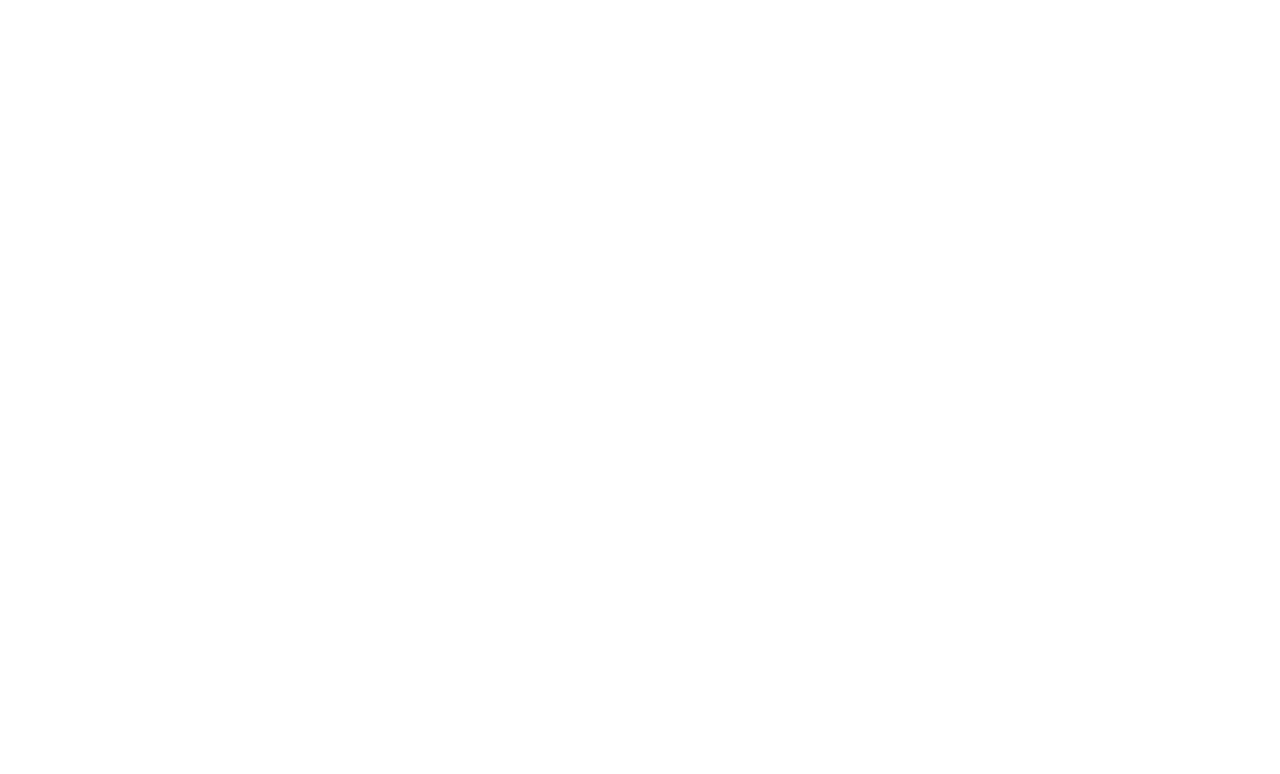
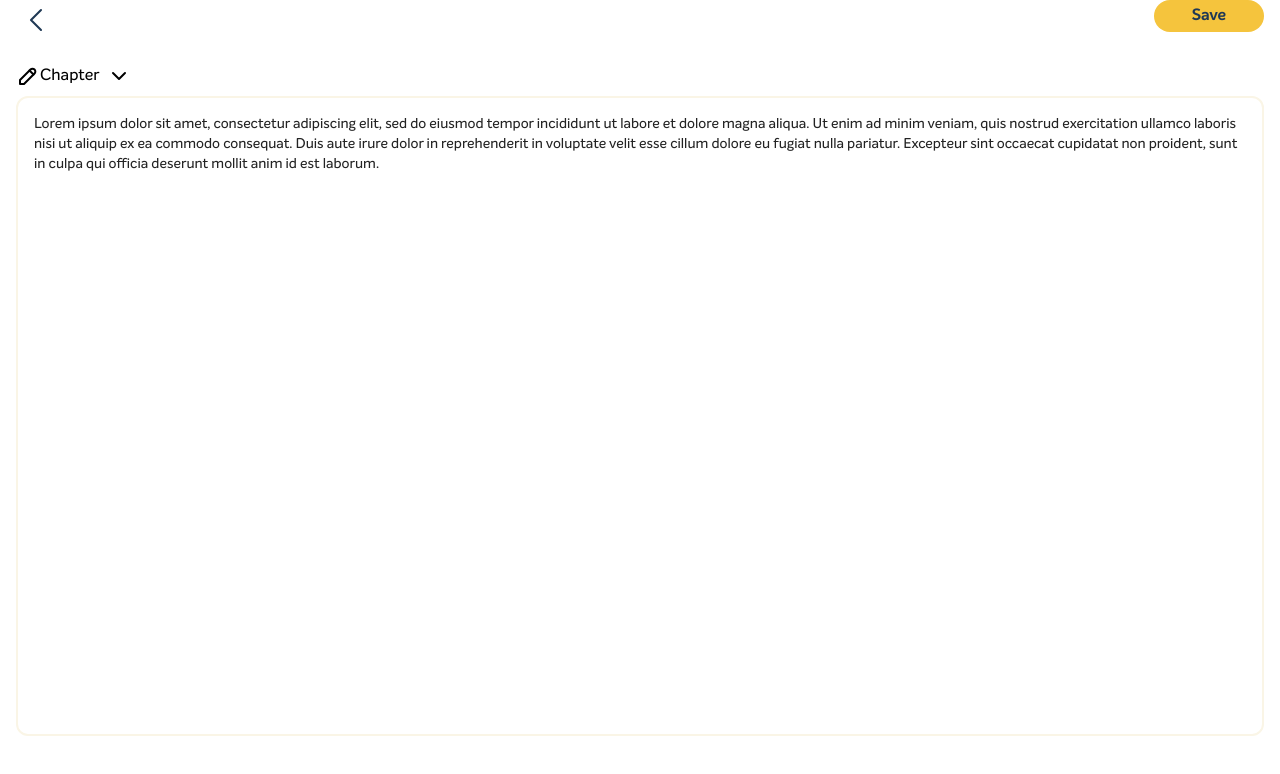
Before and after one commit to Daniele-Formisano/QuillHive---Team-Project, a React (Vite) app: page /story/1/edit in a window 1280 px wide. Before the commit this address had no page. Shown: the top 774 px of the page. Built offline with nearby package versions, Linux system fonts and the light colour scheme; data requests are answered from the project's data file.

Commit message:
fix: modificato file

```diff
--- a/db.json
+++ b/db.json
@@ -382,6 +382,23 @@
       "created_at": null,
       "updated_at": null,
       "languageId": "1"
+    },
+    {
+      "id": "0257",
+      "title": "ciao",
+      "plot": "yolooooo",
+      "usersId": "1",
+      "cover_image": null,
+      "status": "draft",
+      "likes": 0,
+      "created_at": "2025-04-08T20:35:15.444Z",
+      "updated_at": null,
+      "genres": [
+        {
+          "id": "1",
+          "name": "Action"
+        }
+      ]
     }
   ],
   "storyGenres": [
@@ -435,7 +452,7 @@
     {
       "id": "1",
       "storyId": "1",
-      "title": "Capitolo 1",
+      "title": "Chapter",
       "order": 1,
       "content": "Lorem ipsum dolor sit amet, consectetur adipiscing elit, sed do eiusmod tempor incididunt ut labore et dolore magna aliqua. Ut enim ad minim veniam, quis nostrud exercitation ullamco laboris nisi ut aliquip ex ea commodo consequat. Duis aute irure dolor in reprehenderit in voluptate velit esse cillum dolore eu fugiat nulla pariatur. Excepteur sint occaecat cupidatat non proident, sunt in culpa qui officia deserunt mollit anim id est laborum.",
       "created_at": null,
@@ -444,7 +461,7 @@
     {
       "id": "2",
       "storyId": "1",
-      "title": "Capitolo 2",
+      "title": "Chapter",
       "order": 2,
       "content": "Lorem ipsum dolor sit amet, consectetur adipiscing elit, sed do eiusmod tempor incididunt ut labore et dolore magna aliqua. Ut enim ad minim veniam, quis nostrud exercitation ullamco laboris nisi ut aliquip ex ea commodo consequat. Duis aute irure dolor in reprehenderit in voluptate velit esse cillum dolore eu fugiat nulla pariatur. Excepteur sint occaecat cupidatat non proident, sunt in culpa qui officia deserunt mollit anim id est laborum.",
       "created_at": null,
@@ -453,7 +470,7 @@
     {
       "id": "3",
       "storyId": "1",
-      "title": "Capitolo 3",
+      "title": "Chapter",
       "order": 3,
       "content": "Lorem ipsum dolor sit amet, consectetur adipiscing elit, sed do eiusmod tempor incididunt ut labore et dolore magna aliqua. Ut enim ad minim veniam, quis nostrud exercitation ullamco laboris nisi ut aliquip ex ea commodo consequat. Duis aute irure dolor in reprehenderit in voluptate velit esse cillum dolore eu fugiat nulla pariatur. Excepteur sint occaecat cupidatat non proident, sunt in culpa qui officia deserunt mollit anim id est laborum.",
       "created_at": null,
@@ -462,7 +479,7 @@
     {
       "id": "4",
       "storyId": "1",
-      "title": "Capitolo 4",
+      "title": "Chapter",
       "order": 4,
       "content": "Lorem ipsum dolor sit amet, consectetur adipiscing elit, sed do eiusmod tempor incididunt ut labore et dolore magna aliqua. Ut enim ad minim veniam, quis nostrud exercitation ullamco laboris nisi ut aliquip ex ea commodo consequat. Duis aute irure dolor in reprehenderit in voluptate velit esse cillum dolore eu fugiat nulla pariatur. Excepteur sint occaecat cupidatat non proident, sunt in culpa qui officia deserunt mollit anim id est laborum.",
       "created_at": null,
@@ -471,7 +488,7 @@
     {
       "id": "5",
       "storyId": "1",
-      "title": "Capitolo 5",
+      "title": "Chapter",
       "order": 5,
       "content": "Lorem ipsum dolor sit amet, consectetur adipiscing elit, sed do eiusmod tempor incididunt ut labore et dolore magna aliqua. Ut enim ad minim veniam, quis nostrud exercitation ullamco laboris nisi ut aliquip ex ea commodo consequat. Duis aute irure dolor in reprehenderit in voluptate velit esse cillum dolore eu fugiat nulla pariatur. Excepteur sint occaecat cupidatat non proident, sunt in culpa qui officia deserunt mollit anim id est laborum.",
       "created_at": null,
@@ -480,7 +497,7 @@
     {
       "id": "6",
       "storyId": "2",
-      "title": "Capitolo 1",
+      "title": "Chapter",
       "order": 1,
       "content": "Lorem ipsum dolor sit amet, consectetur adipiscing elit, sed do eiusmod tempor incididunt ut labore et dolore magna aliqua. Ut enim ad minim veniam, quis nostrud exercitation ullamco laboris nisi ut aliquip ex ea commodo consequat. Duis aute irure dolor in reprehenderit in voluptate velit esse cillum dolore eu fugiat nulla pariatur. Excepteur sint occaecat cupidatat non proident, sunt in culpa qui officia deserunt mollit anim id est laborum.",
       "created_at": null,
@@ -489,7 +506,7 @@
     {
       "id": "7",
       "storyId": "2",
-      "title": "Capitolo 2",
+      "title": "Chapter",
       "order": 2,
       "content": "Lorem ipsum dolor sit amet, consectetur adipiscing elit, sed do eiusmod tempor incididunt ut labore et dolore magna aliqua. Ut enim ad minim veniam, quis nostrud exercitation ullamco laboris nisi ut aliquip ex ea commodo consequat. Duis aute irure dolor in reprehenderit in voluptate velit esse cillum dolore eu fugiat nulla pariatur. Excepteur sint occaecat cupidatat non proident, sunt in culpa qui officia deserunt mollit anim id est laborum.",
       "created_at": null,
@@ -498,7 +515,7 @@
     {
       "id": "8",
       "storyId": "2",
-      "title": "Capitolo 3",
+      "title": "Chapter",
       "order": 1,
       "content": "Lorem ipsum dolor sit amet, consectetur adipiscing elit, sed do eiusmod tempor incididunt ut labore et dolore magna aliqua. Ut enim ad minim veniam, quis nostrud exercitation ullamco laboris nisi ut aliquip ex ea commodo consequat. Duis aute irure dolor in reprehenderit in voluptate velit esse cillum dolore eu fugiat nulla pariatur. Excepteur sint occaecat cupidatat non proident, sunt in culpa qui officia deserunt mollit anim id est laborum.",
       "created_at": null,
@@ -507,7 +524,7 @@
     {
       "id": "9",
       "storyId": "2",
-      "title": "Capitolo 4",
+      "title": "Chapter",
       "order": 4,
       "content": "Lorem ipsum dolor sit amet, consectetur adipiscing elit, sed do eiusmod tempor incididunt ut labore et dolore magna aliqua. Ut enim ad minim veniam, quis nostrud exercitation ullamco laboris nisi ut aliquip ex ea commodo consequat. Duis aute irure dolor in reprehenderit in voluptate velit esse cillum dolore eu fugiat nulla pariatur. Excepteur sint occaecat cupidatat non proident, sunt in culpa qui officia deserunt mollit anim id est laborum.",
       "created_at": null,
@@ -516,7 +533,7 @@
     {
       "id": "10",
       "storyId": "2",
-      "title": "Capitolo 5",
+      "title": "Chapter",
       "order": 5,
       "content": "Lorem ipsum dolor sit amet, consectetur adipiscing elit, sed do eiusmod tempor incididunt ut labore et dolore magna aliqua. Ut enim ad minim veniam, quis nostrud exercitation ullamco laboris nisi ut aliquip ex ea commodo consequat. Duis aute irure dolor in reprehenderit in voluptate velit esse cillum dolore eu fugiat nulla pariatur. Excepteur sint occaecat cupidatat non proident, sunt in culpa qui officia deserunt mollit anim id est laborum.",
       "created_at": null,
@@ -525,7 +542,7 @@
     {
       "id": "11",
       "storyId": "2",
-      "title": "Capitolo 6",
+      "title": "Chapter",
       "order": 6,
       "content": "Lorem ipsum dolor sit amet, consectetur adipiscing elit, sed do eiusmod tempor incididunt ut labore et dolore magna aliqua. Ut enim ad minim veniam, quis nostrud exercitation ullamco laboris nisi ut aliquip ex ea commodo consequat. Duis aute irure dolor in reprehenderit in voluptate velit esse cillum dolore eu fugiat nulla pariatur. Excepteur sint occaecat cupidatat non proident, sunt in culpa qui officia deserunt mollit anim id est laborum.",
       "created_at": null,
@@ -534,7 +551,7 @@
     {
       "id": "12",
       "storyId": "3",
-      "title": "Capitolo 1",
+      "title": "Chapter",
       "order": 1,
       "content": "Lorem ipsum dolor sit amet, consectetur adipiscing elit, sed do eiusmod tempor incididunt ut labore et dolore magna aliqua. Ut enim ad minim veniam, quis nostrud exercitation ullamco laboris nisi ut aliquip ex ea commodo consequat. Duis aute irure dolor in reprehenderit in voluptate velit esse cillum dolore eu fugiat nulla pariatur. Excepteur sint occaecat cupidatat non proident, sunt in culpa qui officia deserunt mollit anim id est laborum.",
       "created_at": null,
@@ -543,7 +560,7 @@
     {
       "id": "13",
       "storyId": "4",
-      "title": "Capitolo 1",
+      "title": "Chapter",
       "order": 1,
       "content": "Lorem ipsum dolor sit amet, consectetur adipiscing elit, sed do eiusmod tempor incididunt ut labore et dolore magna aliqua. Ut enim ad minim veniam, quis nostrud exercitation ullamco laboris nisi ut aliquip ex ea commodo consequat. Duis aute irure dolor in reprehenderit in voluptate velit esse cillum dolore eu fugiat nulla pariatur. Excepteur sint occaecat cupidatat non proident, sunt in culpa qui officia deserunt mollit anim id est laborum.",
       "created_at": null,
@@ -552,7 +569,7 @@
     {
       "id": "14",
       "storyId": "4",
-      "title": "Capitolo 2",
+      "title": "Chapter",
       "order": 2,
       "content": "Lorem ipsum dolor sit amet, consectetur adipiscing elit, sed do eiusmod tempor incididunt ut labore et dolore magna aliqua. Ut enim ad minim veniam, quis nostrud exercitation ullamco laboris nisi ut aliquip ex ea commodo consequat. Duis aute irure dolor in reprehenderit in voluptate velit esse cillum dolore eu fugiat nulla pariatur. Excepteur sint occaecat cupidatat non proident, sunt in culpa qui officia deserunt mollit anim id est laborum.",
       "created_at": null,
@@ -561,7 +578,7 @@
     {
       "id": "15",
       "storyId": "4",
-      "title": "Capitolo 3",
+      "title": "Chapter",
       "order": 3,
       "content": "Lorem ipsum dolor sit amet, consectetur adipiscing elit, sed do eiusmod tempor incididunt ut labore et dolore magna aliqua. Ut enim ad minim veniam, quis nostrud exercitation ullamco laboris nisi ut aliquip ex ea commodo consequat. Duis aute irure dolor in reprehenderit in voluptate velit esse cillum dolore eu fugiat nulla pariatur. Excepteur sint occaecat cupidatat non proident, sunt in culpa qui officia deserunt mollit anim id est laborum.",
       "created_at": null,
@@ -570,7 +587,7 @@
     {
       "id": "16",
       "storyId": "4",
-      "title": "Capitolo 4",
+      "title": "Chapter",
       "order": 4,
       "content": "Lorem ipsum dolor sit amet, consectetur adipiscing elit, sed do eiusmod tempor incididunt ut labore et dolore magna aliqua. Ut enim ad minim veniam, quis nostrud exercitation ullamco laboris nisi ut aliquip ex ea commodo consequat. Duis aute irure dolor in reprehenderit in voluptate velit esse cillum dolore eu fugiat nulla pariatur. Excepteur sint occaecat cupidatat non proident, sunt in culpa qui officia deserunt mollit anim id est laborum.",
       "created_at": null,
@@ -579,7 +596,7 @@
     {
       "id": "17",
       "storyId": "5",
-      "title": "Capitolo 1",
+      "title": "Chapter",
       "order": 1,
       "content": "Lorem ipsum dolor sit amet, consectetur adipiscing elit, sed do eiusmod tempor incididunt ut labore et dolore magna aliqua. Ut enim ad minim veniam, quis nostrud exercitation ullamco laboris nisi ut aliquip ex ea commodo consequat. Duis aute irure dolor in reprehenderit in voluptate velit esse cillum dolore eu fugiat nulla pariatur. Excepteur sint occaecat cupidatat non proident, sunt in culpa qui officia deserunt mollit anim id est laborum.",
       "created_at": null,
@@ -588,7 +605,7 @@
     {
       "id": "18",
       "storyId": "5",
-      "title": "Capitolo 2",
+      "title": "Chapter",
       "order": 2,
       "content": "Lorem ipsum dolor sit amet, consectetur adipiscing elit, sed do eiusmod tempor incididunt ut labore et dolore magna aliqua. Ut enim ad minim veniam, quis nostrud exercitation ullamco laboris nisi ut aliquip ex ea commodo consequat. Duis aute irure dolor in reprehenderit in voluptate velit esse cillum dolore eu fugiat nulla pariatur. Excepteur sint occaecat cupidatat non proident, sunt in culpa qui officia deserunt mollit anim id est laborum.",
       "created_at": null,
@@ -597,7 +614,7 @@
     {
       "id": "19",
       "storyId": "5",
-      "title": "Capitolo 3",
+      "title": "Chapter",
       "order": 3,
       "content": "Lorem ipsum dolor sit amet, consectetur adipiscing elit, sed do eiusmod tempor incididunt ut labore et dolore magna aliqua. Ut enim ad minim veniam, quis nostrud exercitation ullamco laboris nisi ut aliquip ex ea commodo consequat. Duis aute irure dolor in reprehenderit in voluptate velit esse cillum dolore eu fugiat nulla pariatur. Excepteur sint occaecat cupidatat non proident, sunt in culpa qui officia deserunt mollit anim id est laborum.",
       "created_at": null,
@@ -606,7 +623,7 @@
     {
       "id": "20",
       "storyId": "6",
-      "title": "Capitolo 1",
+      "title": "Chapter",
       "order": 1,
       "content": "Lorem ipsum dolor sit amet, consectetur adipiscing elit, sed do eiusmod tempor incididunt ut labore et dolore magna aliqua. Ut enim ad minim veniam, quis nostrud exercitation ullamco laboris nisi ut aliquip ex ea commodo consequat. Duis aute irure dolor in reprehenderit in voluptate velit esse cillum dolore eu fugiat nulla pariatur. Excepteur sint occaecat cupidatat non proident, sunt in culpa qui officia deserunt mollit anim id est laborum.",
       "created_at": null,
@@ -615,7 +632,7 @@
     {
       "id": "21",
       "storyId": "6",
-      "title": "Capitolo 2",
+      "title": "Chapter",
       "order": 2,
       "content": "Lorem ipsum dolor sit amet, consectetur adipiscing elit, sed do eiusmod tempor incididunt ut labore et dolore magna aliqua. Ut enim ad minim veniam, quis nostrud exercitation ullamco laboris nisi ut aliquip ex ea commodo consequat. Duis aute irure dolor in reprehenderit in voluptate velit esse cillum dolore eu fugiat nulla pariatur. Excepteur sint occaecat cupidatat non proident, sunt in culpa qui officia deserunt mollit anim id est laborum.",
       "created_at": null,
@@ -624,7 +641,7 @@
     {
       "id": "22",
       "storyId": "6",
-      "title": "Capitolo 3",
+      "title": "Chapter",
       "order": 3,
       "content": "Lorem ipsum dolor sit amet, consectetur adipiscing elit, sed do eiusmod tempor incididunt ut labore et dolore magna aliqua. Ut enim ad minim veniam, quis nostrud exercitation ullamco laboris nisi ut aliquip ex ea commodo consequat. Duis aute irure dolor in reprehenderit in voluptate velit esse cillum dolore eu fugiat nulla pariatur. Excepteur sint occaecat cupidatat non proident, sunt in culpa qui officia deserunt mollit anim id est laborum.",
       "created_at": null,
--- a/src/App.jsx
+++ b/src/App.jsx
@@ -93,11 +93,11 @@
           element={<SignupPages genres={dataGenres} artistTypes={dataArtist} />}
         />
         <Route path="/home" element={<Home />}></Route>
-        {/* <Route path="story/create" element={<NewStory_1 genres={dataGenres} />}>
-          <Route path=":id/edit" element={<NewStory_2 />} />
-        </Route> */}
-        <Route path="story/create/:id/edit" element={<NewStory_2 />} />
-
+        <Route
+          path="story/create"
+          element={<NewStory_1 genres={dataGenres} />}
+        />
+        <Route path="story/:id/edit" element={<NewStory_2 />} />
         <Route path="/editProfile" element={<EditProfile />} />
       </Routes>
     )
--- a/src/components/ChapDropdown.jsx
+++ b/src/components/ChapDropdown.jsx
@@ -27,7 +27,7 @@
   };
 
   return (
-    <div className="flex items-center pb-2">
+    <div className="flex items-center pb-2 relative">
       <IconPencil stroke={2} />
       <div
         className="flex gap-2 items-center"
@@ -41,7 +41,7 @@
 
         {/* Dropdown menu personalizzato */}
         {isOpen && (
-          <div className="w-[7rem] rounded-[10px] shadow-lg mt-2 overflow-x-hidden">
+          <div className="w-[7rem] rounded-[10px] shadow-lg mt-2 overflow-x-hidden absolute z-[99] bg-white left-0 translate-x-[150px] translate-y-[-10px]">
             <ul className="font-script flex flex-col p-4 pr-4 pt-2 pb-2 gap-1.5 text-sm text-secondary-brand">
               {isLoading && <li>Loading...</li>}
               {isError && <li>Error loading chapters.</li>}
--- a/src/components/LoadCoverImg.jsx
+++ b/src/components/LoadCoverImg.jsx
@@ -1,7 +1,6 @@
 import { IconUpload } from "@tabler/icons-react";
 
 export default function LoadCoverImg() {
-  // const [addStory] = useAddStoryMutation();
   const handleClick = () => {};
 
   return (
--- a/src/pages/NewStory_1.jsx
+++ b/src/pages/NewStory_1.jsx
@@ -4,7 +4,7 @@
 import LoadCoverImg from "../components/LoadCoverImg";
 import SelectOptions from "../components/SelectOptions";
 import Button from "../components/Button";
-import { Outlet, useNavigate } from "react-router-dom";
+import { useNavigate } from "react-router-dom";
 import { useAddStoryMutation } from "../services/apiService";
 import toast from "react-hot-toast";
 import { useSelector } from "react-redux";
@@ -121,8 +121,6 @@
           </Button>
         </div>
       </form>
-
-      <Outlet />
     </div>
   );
 }
```
Also changed, not shown: src/pages/NewStory_2.jsx (+2 -6 lines).
